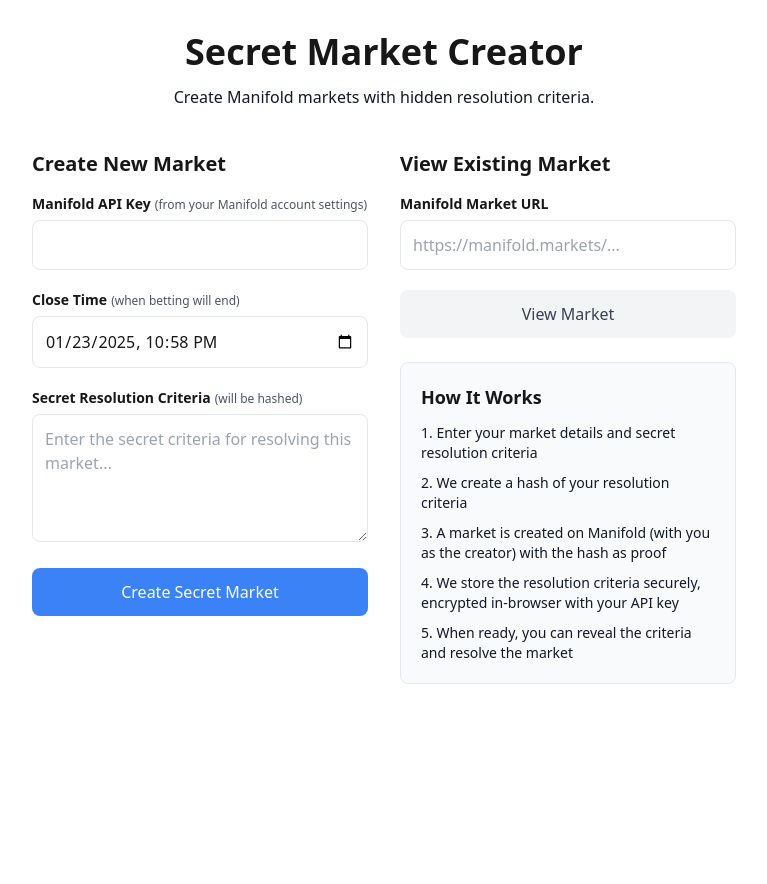
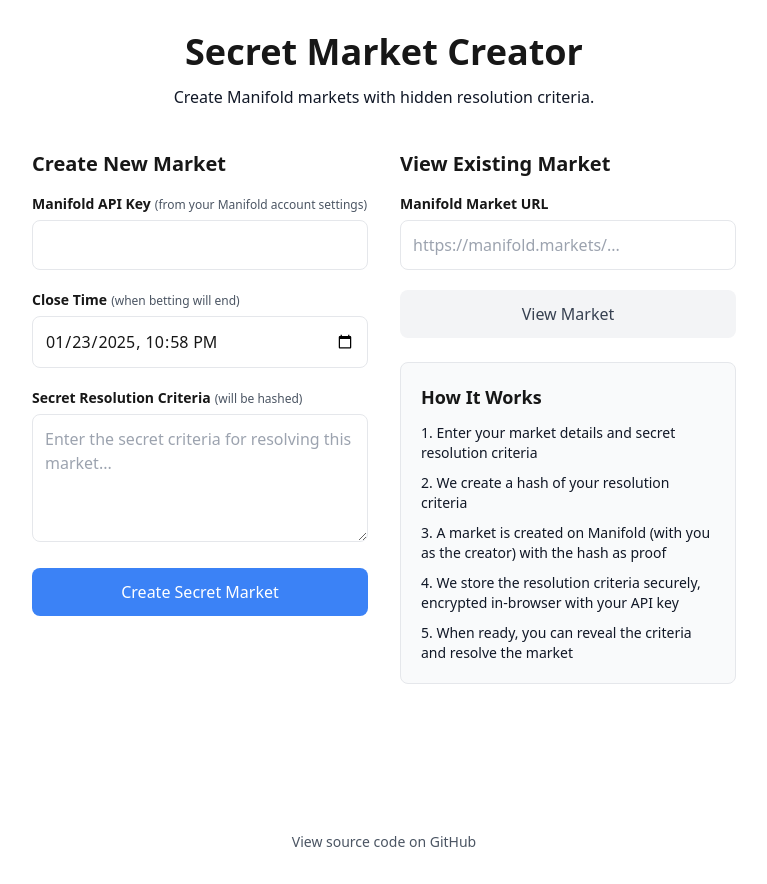
Before and after one commit to Ari-Zerner/secret-market, a Next.js app: page / in a window 1280 px wide. Shown: the whole page, without its empty margins (256-1023 px from the left). Before the commit the page ends 800 px from the top, so only its background shows below. Built offline with nearby package versions, Linux system fonts and the light colour scheme.

Commit message:
Add GitHub link in footer and use constants instead of magic strings

```diff
--- /dev/null
+++ b/app/components/Footer.tsx
@@ -0,0 +1,14 @@
+export default function Footer() {
+  return (
+    <footer className="mt-auto py-8 text-center text-sm text-gray-600 dark:text-gray-400">
+      <a
+        href="https://github.com/Ari-Zerner/secret-market"
+        target="_blank"
+        rel="noopener noreferrer"
+        className="hover:text-gray-900 dark:hover:text-gray-200 transition"
+      >
+        View source code on GitHub
+      </a>
+    </footer>
+  );
+}
--- a/app/layout.tsx
+++ b/app/layout.tsx
@@ -1,5 +1,7 @@
 import type { Metadata } from "next";
 import { Geist, Geist_Mono } from "next/font/google";
+import Footer from "./components/Footer";
+import { APP_NAME } from "./lib/constants";
 import "./globals.css";
 
 const geistSans = Geist({
@@ -13,7 +15,7 @@
 });
 
 export const metadata: Metadata = {
-  title: "Secret Market Creator",
+  title: APP_NAME,
   description: "Create Manifold markets with hidden resolution criteria",
 };
 
@@ -25,9 +27,12 @@
   return (
     <html lang="en">
       <body
-        className={`${geistSans.variable} ${geistMono.variable} antialiased`}
+        className={`${geistSans.variable} ${geistMono.variable} antialiased min-h-screen flex flex-col`}
       >
-        {children}
+        <main className="flex-grow">
+          {children}
+        </main>
+        <Footer />
       </body>
     </html>
   );
--- /dev/null
+++ b/app/lib/constants.ts
@@ -0,0 +1,3 @@
+export const APP_NAME = 'Secret Market Creator';
+export const GITHUB_URL = 'https://github.com/Ari-Zerner/secret-market';
+export const MANIFOLD_API_BASE = 'https://api.manifold.markets/v0';
--- a/app/market/[id]/page.tsx
+++ b/app/market/[id]/page.tsx
@@ -3,6 +3,7 @@
 import { useState, useEffect } from 'react';
 import Link from 'next/link';
 import { useParams } from 'next/navigation';
+import { MANIFOLD_API_BASE } from '@/app/lib/constants';
 import CryptoJS from 'crypto-js';
 import type { ManifoldAPIError } from '@/app/lib/db/types';
 
@@ -64,7 +65,7 @@
         }
         const dbData = await dbResponse.json();
 
-        const manifoldResponse = await fetch(`https://api.manifold.markets/v0/market/${marketId}`);
+        const manifoldResponse = await fetch(`${MANIFOLD_API_BASE}/market/${marketId}`);
         if (!manifoldResponse.ok) {
           const errorData = await manifoldResponse.json();
           console.error('Manifold API error:', {
@@ -258,7 +259,7 @@
                       setActionError('');
 
                       // Resolve the market
-                      const resolveResponse = await fetch(`https://api.manifold.markets/v0/market/${market.id}/resolve`, {
+                      const resolveResponse = await fetch(`${MANIFOLD_API_BASE}/market/${market.id}/resolve`, {
                         method: 'POST',
                         headers: {
                           'Content-Type': 'application/json',
@@ -283,7 +284,7 @@
 
                       // If user wants to reveal description, do that too
                       if (revealDescription && revealedDescription) {
-                        const commentResponse = await fetch(`https://api.manifold.markets/v0/comment`, {
+                        const commentResponse = await fetch(`${MANIFOLD_API_BASE}/comment`, {
                           method: 'POST',
                           headers: {
                             'Content-Type': 'application/json',
--- a/app/page.tsx
+++ b/app/page.tsx
@@ -4,6 +4,7 @@
 import CryptoJS from 'crypto-js';
 import type { ManifoldAPIError } from '@/app/lib/db/types';
 import { useRouter } from 'next/navigation';
+import { APP_NAME, MANIFOLD_API_BASE } from './lib/constants';
 
 export default function Home() {
   const router = useRouter();
@@ -61,7 +62,7 @@
       });
 
       // Call Manifold API to create market
-      const manifoldResponse = await fetch('https://api.manifold.markets/v0/market', {
+      const manifoldResponse = await fetch(`${MANIFOLD_API_BASE}/market`, {
         method: 'POST',
         headers: {
           'Content-Type': 'application/json',
@@ -144,7 +145,7 @@
   return (
     <div className="min-h-screen p-6 md:p-8 max-w-3xl mx-auto">
       <header className="mb-10 text-center">
-        <h1 className="text-3xl md:text-4xl font-bold mb-3">Secret Market Creator</h1>
+        <h1 className="text-3xl md:text-4xl font-bold mb-3">{APP_NAME}</h1>
         <p className="text-gray-900 dark:text-gray-100 max-w-xl mx-auto leading-relaxed">
           Create Manifold markets with hidden resolution criteria.
         </p>
```
